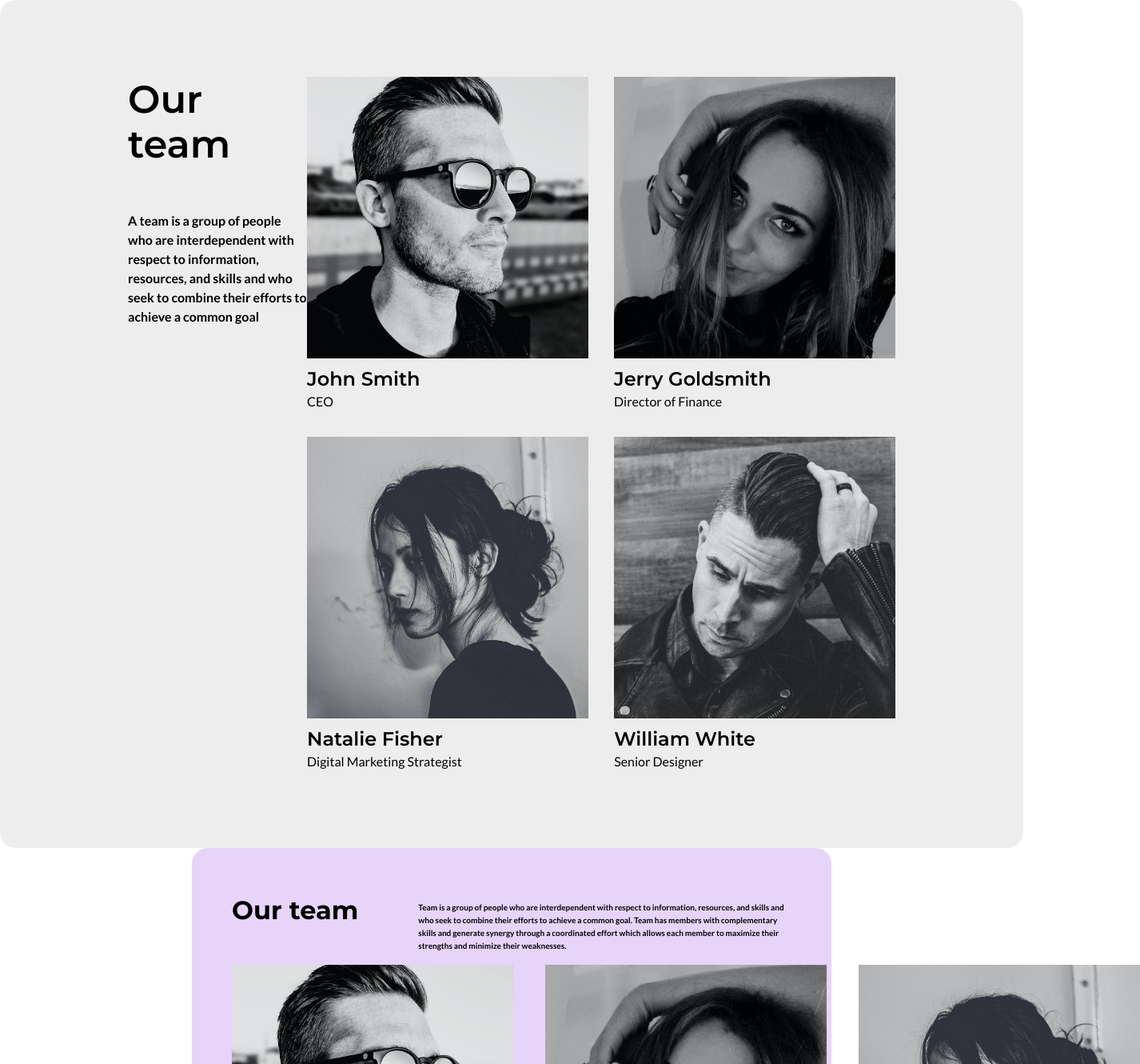
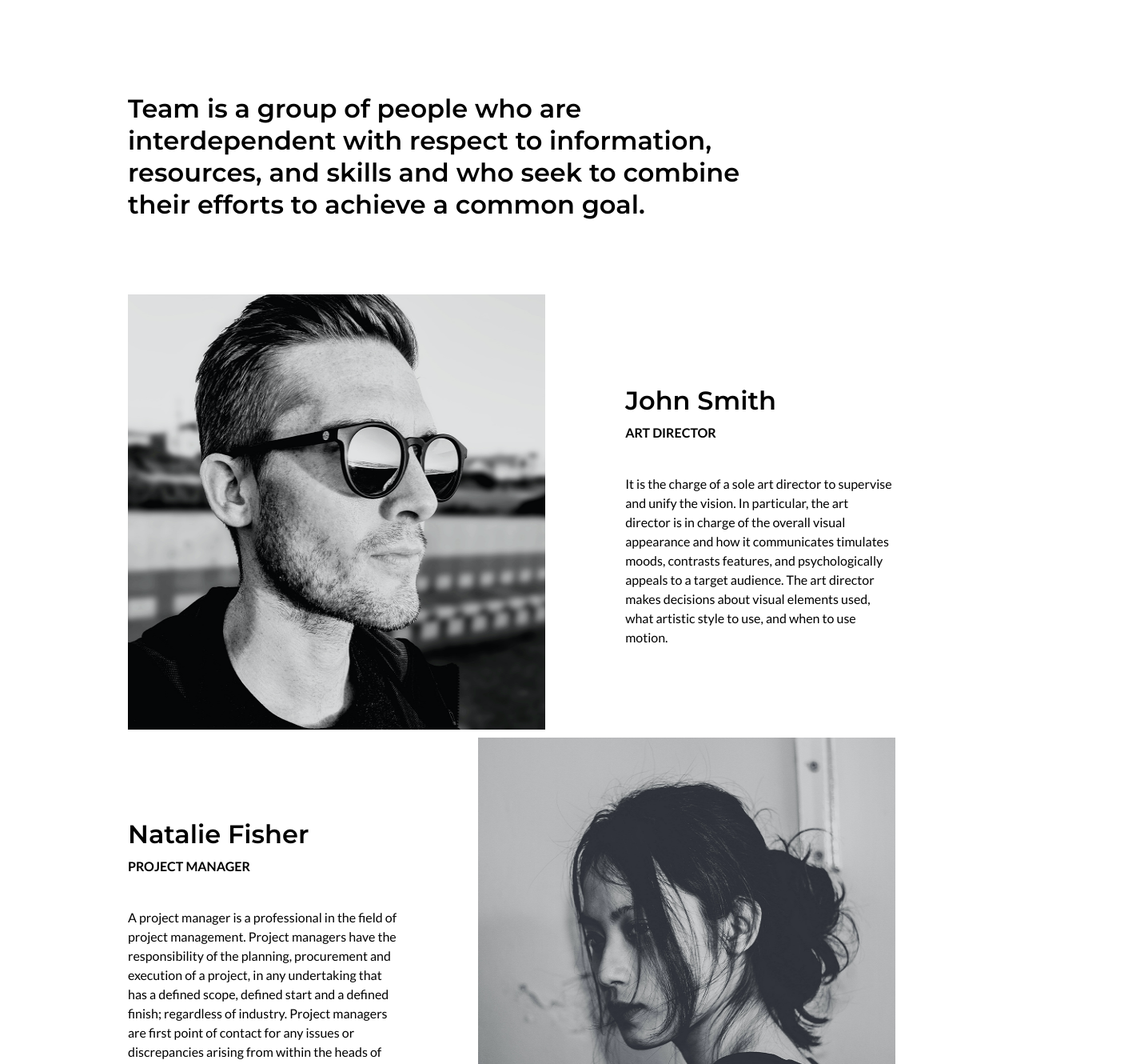
Before and after one commit to Vijay-Thumar/ReactComponent-practical, a React (Create React App) app: page /3rd in a window 1280 px wide. Shown: the top 1330 px of the page at 80% size, 1426 px wide, since content can reach past the window. Built offline with nearby package versions, Linux system fonts and the light colour scheme.

Commit message:
added 3rd page and change style of previous pages

```diff
--- a/package.json
+++ b/package.json
@@ -8,6 +8,8 @@
     "@testing-library/user-event": "^13.5.0",
     "react": "^18.2.0",
     "react-dom": "^18.2.0",
+    "react-router": "^6.15.0",
+    "react-router-dom": "^6.15.0",
     "react-scripts": "5.0.1",
     "sass": "^1.66.1",
     "web-vitals": "^2.1.4"
--- a/src/App.js
+++ b/src/App.js
@@ -1,13 +1,24 @@
-import './App.scss';
-import SecondTeam from './components/SecondTeam/SecondTeam';
-import TeamIntro from './components/TeamIntro/TeamIntro';
+import "./App.scss";
+import SecondTeam from "./components/SecondTeam/SecondTeam";
+import TeamIntro from "./components/TeamIntro/TeamIntro";
+import ReactDOM from "react-dom";
+import { BrowserRouter, Route, Routes } from "react-router-dom";
+import ThirdIntro from "./components/ThirdIntro/ThirdIntro";
 
 function App() {
   return (
-    <div>
-      <TeamIntro/>
-      <SecondTeam/>
-    </div>
+    <BrowserRouter>
+      <Routes>
+        <Route exact path='/' element={<TeamIntro />} />
+        <Route path='/2nd' element={<SecondTeam />} />
+        <Route path='/3rd' element={<ThirdIntro/>} />
+        <Route path='/3rd' element={<div>3rd in process</div>} />
+      </Routes>
+    </BrowserRouter>
+    // <div>
+    //   <TeamIntro />
+    //   <SecondTeam />
+    // </div>
   );
 }
 
--- a/src/App.scss
+++ b/src/App.scss
@@ -1,8 +1,9 @@
-@import './components/ProfilesContainer/ProfilesContainer.scss';
-@import './components/ProfileCard/ProfileCard.scss';
+@import "./components/ProfilesContainer/ProfilesContainer.scss";
+@import "./components/ProfileCard/ProfileCard.scss";
 @import "./components/TeamIntro/TeamIntro.scss";
 @import "./components/SecondTeam/SecondTeam.scss";
 @import "./styles/_typography.scss";
+@import "./components/ThirdIntro/ThirdIntro.scss";
 
 .App {
   text-align: center;
--- a/src/components/ProfileCard/ProfileCard.js
+++ b/src/components/ProfileCard/ProfileCard.js
@@ -4,7 +4,9 @@ import React from "react";
 function ProfileCard({ img, name, position }) {
   return (
     <div className='profile-container'>
+      <div className="profile-image-container">
       <img className="profile-image" src={img} alt='profile'></img>
+      </div>
       <h2 className='profile-name'>{name}</h2>
       <p className='profile-position'>{position}</p>
     </div>
--- a/src/components/ProfileCard/ProfileCard.scss
+++ b/src/components/ProfileCard/ProfileCard.scss
@@ -1,3 +1,13 @@
+.profile-image-container {
+  max-width: 35.2rem;
+  max-height: 35.2rem;
+  margin-bottom: 1rem;
+  .profile-image{
+    width: 100%;
+    height: 100%;
+  }
+}
+
 .profile-container {
   display: flex;
   flex-direction: column;
@@ -6,11 +16,15 @@
   p {
     margin: 0;
   }
-  .profile-image {
-    max-width: 35.2rem;
-    max-height: 35.2rem;
-    margin-bottom: 1rem;
-  }
+  // .profile-image-container {
+  //   max-width: 35.2rem;
+  //   max-height: 35.2rem;
+  //   margin-bottom: 1rem;
+  //   .profile-image{
+  //     width: 100%;
+  //     height: 100%;
+  //   }
+  // }
   .profile-name {
     color: var(--color-styles-darkest, #000);
 
--- a/src/components/SecondTeam/SecondTeam.js
+++ b/src/components/SecondTeam/SecondTeam.js
@@ -3,26 +3,30 @@ import ProfilesContainer from "../ProfilesContainer/ProfilesContainer";
 import "./SecondTeam.scss";
 function SecondTeam() {
   return (
-    <div className='main-container'>
+    <section className='main-section'>
       <div className='inner-container'>
         <div className='details'>
           <div className='container-details'>
             <h3 className='main-heading'>Our team</h3>
-            <p className='description'>
-              Team is a group of people who are interdependent with respect to
-              information, resources, and skills and who seek to combine their
-              efforts to achieve a common goal. Team has members with
-              complementary skills and generate synergy through a coordinated
-              effort which allows each member to maximize their strengths and
-              minimize their weaknesses.
-            </p>
+            <div className="mt-16">
+              <p className='description'>
+                Team is a group of people who are interdependent with respect to
+                information, resources, and skills and who seek to combine their
+                efforts to achieve a common goal.
+              </p>
+              <p className='description'>
+                Team has members with complementary skills and generate synergy
+                through a coordinated effort which allows each member to
+                maximize their strengths and minimize their weaknesses.
+              </p>
+            </div>
           </div>
         </div>
         <div>
           <ProfilesContainer classDesign='second-team' />
         </div>
       </div>
-    </div>
+    </section>
   );
 }
 
--- a/src/components/SecondTeam/SecondTeam.scss
+++ b/src/components/SecondTeam/SecondTeam.scss
@@ -1,35 +1,34 @@
-.main-container {
+.main-section {
   width: 100%;
   height: 100vh;
   .inner-container {
-    max-width: 80rem;
+    max-width: 144rem;
+    max-height: 92rem;
     margin: auto auto;
-  background-color: rgba(137, 43, 226, 0.2);
-    padding: 5rem;
+    box-shadow: rgba(149, 157, 165, 0.2) 0px 8px 24px;
+    padding: 10rem 16rem;
     border-radius: 2rem;
     justify-content: center;
     .details {
-      display: flex;
-      justify-content: center;
       .container-details {
-        display: grid;
-        grid-template-columns: 1fr 2fr;
-        max-width: 70rem;
-        align-items: center;
+        display: flex;
+        justify-content: space-between;
+        // align-items: center;
+        padding-bottom: 12rem;
         .main-heading {
           font-family: "Montserrat";
-          font-size: 3.2rem;
+          font-size: 5.6rem;
           font-style: normal;
-          margin: 0 0 4rem 0;
-          font-weight: 700;
-          line-height: 5.6rem;
+          font-weight: 600;
+          line-height: 6.4rem;
         }
         .description {
-          font-family: Lato;
-          font-size: 1rem;
+          font-family: "Lato";
+          font-size: 1.6rem;
           font-style: normal;
           font-weight: 700;
-          line-height: 1.6rem;
+          line-height: 2.4rem;
+          max-width: 73.6rem;
         }
       }
     }
--- a/src/components/TeamIntro/TeamIntro.scss
+++ b/src/components/TeamIntro/TeamIntro.scss
@@ -1,60 +1,3 @@
-/*
---- 01 TYPOGRAPHY SYSTEM
-
-- Font sizes (px)
-10 / 12 / 14 / 16 / 18 / 20 / 24 / 30 / 36 / 44 / 52 / 62 / 74 / 86 / 98
-
-- Font weights
-Default: 400
-Medium: 500
-Semi-bold: 600
-Bold: 700
-
-- Line heights
-Default: 1
-Small: 1.05
-Medium: 1.2
-Paragraph default: 1.6
-
-- Letter spacing
--0.5px
-0.75px
-
---- 02 COLORS
-
-- Primary: #e67e22
-- Tints:
-#fdf2e9
-#fae5d3
-#eb984e
-
-- Shades:
-#cf711f
-#45260a
-
-- Accents:
-- Greys
-
-#888
-#767676 (lightest grey allowed on #fff)
-#6f6f6f (lightest grey allowed on #fdf2e9)
-#555
-#333
-
---- 05 SHADOWS
-
-0 2.4rem 4.8rem rgba(0, 0, 0, 0.075);
-
---- 06 BORDER-RADIUS
-
-Default: 9px
-Medium: 11px
-
---- 07 WHITESPACE
-
-- Spacing system (px)
-2 / 4 / 8 / 12 / 16 / 24 / 32 / 48 / 64 / 80 / 96 / 128
-*/
 .section-team {
   .container {
     display: grid;
@@ -62,7 +5,7 @@ Medium: 11px
     max-height: 107.2rem;
     max-width: 144rem;
     margin: auto auto;
-    background-color: rgba(85, 85, 85, 0.1);
+    box-shadow: rgba(149, 157, 165, 0.2) 0px 8px 24px;
     border-radius: 2rem;
     padding: 9.6rem 16rem;
     // padding: 5rem;
--- /dev/null
+++ b/src/components/ThirdIntro/ThirdIntro.js
@@ -0,0 +1,59 @@
+import react from "react";
+import John from "../../assets/John_Smith.png";
+import Natalie from "../../assets/Natalie_Fisher.png";
+
+const ProfileOpt = ({ profile }) => {
+  const { image, name, position, description } = profile;
+  return (
+    <div className='profile'>
+      <div className='profile-image-container'>
+        <img className='profile-image' src={image} alt='profile'></img>
+      </div>
+      <div className='team-member-details'>
+        <div>
+          <div className='team-m-name'>{name}</div>
+          <div className='team-m-position'>{position}</div>
+          <div className='team-m-description'>{description}</div>
+        </div>
+      </div>
+    </div>
+  );
+};
+
+const data = [
+  {
+    image: John,
+    name: "John Smith",
+    position: "art director",
+    description:
+      "It is the charge of a sole art director to supervise and unify the vision. In particular, the art director is in charge of the overall visual appearance and how it communicates timulates moods, contrasts features, and psychologically appeals to a target audience. The art director makes decisions about visual elements used, what artistic style to use, and when to use motion.",
+  },
+  {
+    image: Natalie,
+    name: "Natalie Fisher",
+    position: "Project Manager",
+    description:
+      "A project manager is a professional in the field of project management. Project managers have the responsibility of the planning, procurement and execution of a project, in any undertaking that has a defined scope, defined start and a defined finish; regardless of industry. Project managers are first point of contact for any issues or discrepancies arising from within the heads of various departments in an organization before the problem escalates to higher authorities.",
+  },
+];
+
+const ThirdIntro = () => {
+  return (
+    <section className='third-section'>
+      <div className='main-container'>
+        <div className='team-intro-text'>
+          Team is a group of people who are interdependent with respect to
+          information, resources, and skills and who seek to combine their
+          efforts to achieve a common goal.
+        </div>
+        <div className='team-members'>
+          {data.map((profile) => {
+            return <ProfileOpt profile={profile} />;
+          })}
+        </div>
+      </div>
+    </section>
+  );
+};
+
+export default ThirdIntro;
--- /dev/null
+++ b/src/components/ThirdIntro/ThirdIntro.scss
@@ -0,0 +1,71 @@
+.third-section {
+  height: 100vh;
+  width: 100%;
+  .main-container {
+    display: flex;
+    flex-direction: column;
+    justify-content: space-evenly;
+    max-width: 144rem;
+    height: 159.2rem;
+    box-shadow: rgba(149, 157, 165, 0.2) 0px 8px 24px;
+    margin: auto auto;
+    padding: 10.4rem 16rem;
+    gap: 8rem;
+    .team-intro-text {
+      max-width: 83.2rem;
+      max-height: 16rem;
+      font-family: "Montserrat";
+      font-size: 3.2rem;
+      font-style: normal;
+      font-weight: 600;
+      line-height: 4rem;
+    }
+    .team-members {
+      display: flex;
+      flex-direction: column;
+      .profile {
+        display: flex;
+        gap: 10rem;
+        .profile-image-container {
+          max-width: 54.4rem;
+          max-height: 54.4rem;
+        }
+        .team-member-details {
+          max-width: 54rem;
+          margin: auto auto;
+          div {
+            margin: auto auto;
+            .team-m-name {
+              margin-bottom: 0.8rem;
+              font-family: "Montserrat";
+              font-size: 3.2rem;
+              font-style: normal;
+              font-weight: 600;
+              line-height: 4rem;
+            }
+            .team-m-position {
+              margin-bottom: 4rem;
+              font-family: "Lato";
+              font-size: 1.6rem;
+              font-style: normal;
+              font-weight: 700;
+              line-height: 2.4rem;
+              text-transform: uppercase;
+            }
+            .team-m-description {
+              max-width: 35.2rem;
+              font-family: "Lato";
+              font-size: 1.6rem;
+              font-style: normal;
+              font-weight: 400;
+              line-height: 2.4rem;
+            }
+          }
+        }
+      }
+      .profile:nth-child(2){
+        flex-direction: row-reverse;
+      }
+    }
+  }
+}
--- a/src/styles/_typography.scss
+++ b/src/styles/_typography.scss
@@ -5,7 +5,7 @@
 }
 
 body {
-    font-family:  sans-serif;
+  font-family: sans-serif;
   background-color: #ffffff;
 }
 
@@ -23,3 +23,7 @@ html {
   // overflow-x: hidden;
   /* background-color: gray ; */
 }
+
+.mt-16{
+  margin-top: 1.6rem;
+}
```
Also changed, not shown: 1 other file (tests, documents, lock files or other folders). Lines whose indentation alone changed are shown as unchanged.
